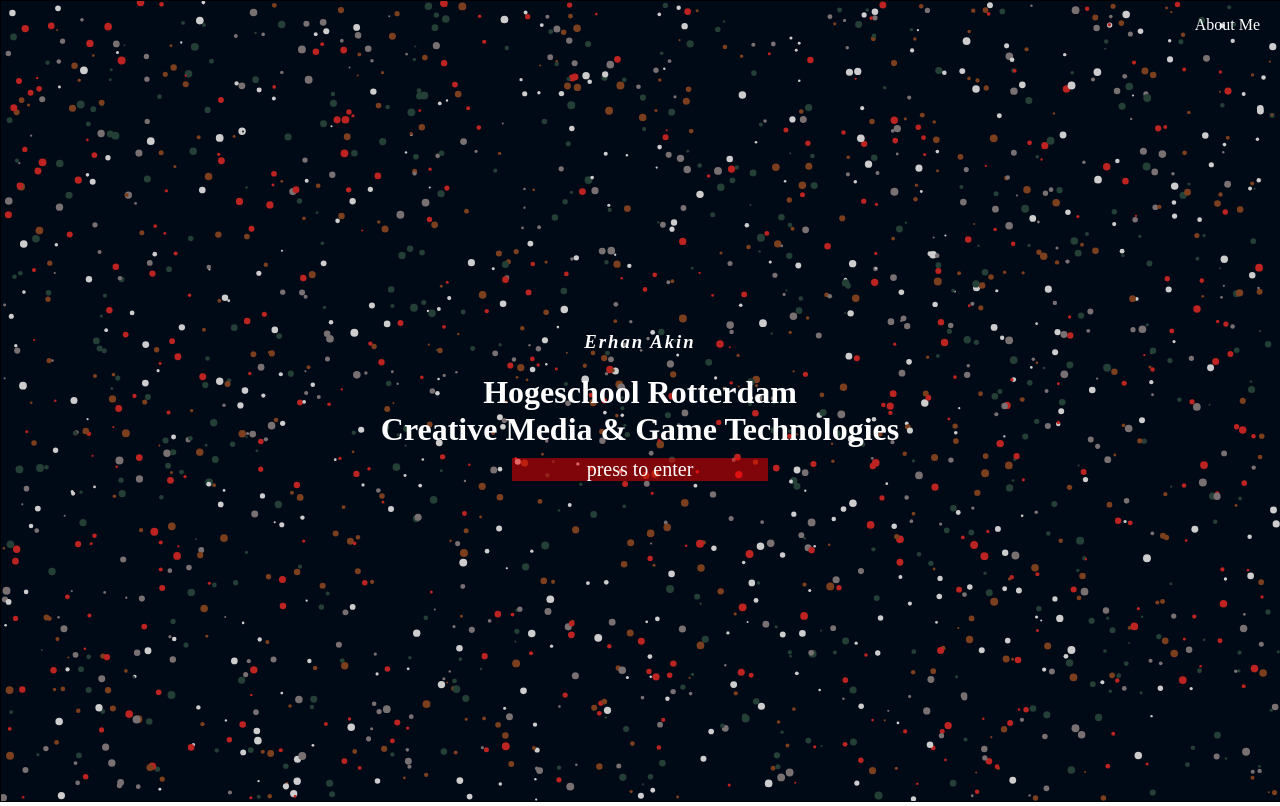
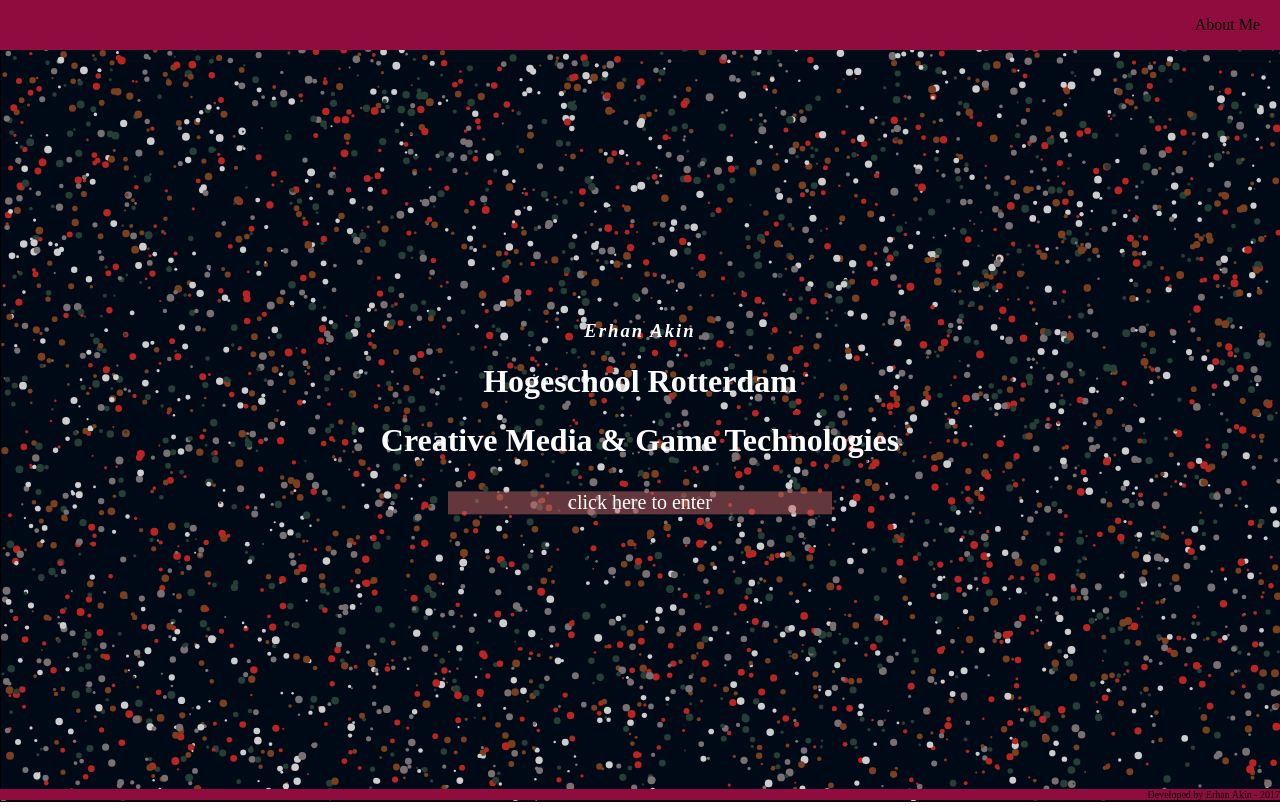
Before and after one commit to LazarusArms/ErhanAkinWebsitePortfolio, a plain HTML site: page docs/index.html in a window 1280 px wide. Drawn offline with Linux system fonts and the light colour scheme.

Commit message:
General Progress
Animation fade-in for website + increased bubble counter

```diff
--- a/docs/css/style.css
+++ b/docs/css/style.css
@@ -3,7 +3,46 @@
     font-size:20px;*/
     overflow:hidden;
     margin:0;
+
+    -webkit-animation: fadein 2s; /* Safari, Chrome and Opera > 12.1 */
+       -moz-animation: fadein 2s; /* Firefox < 16 */
+        -ms-animation: fadein 2s; /* Internet Explorer */
+         -o-animation: fadein 2s; /* Opera < 12.1 */
+            animation: fadein 2s;
+
 }
+
+
+
+@keyframes fadein {
+    from { opacity: 0; }
+    to   { opacity: 1; }
+}
+
+/* Firefox < 16 */
+@-moz-keyframes fadein {
+    from { opacity: 0; }
+    to   { opacity: 1; }
+}
+
+/* Safari, Chrome and Opera > 12.1 */
+@-webkit-keyframes fadein {
+    from { opacity: 0; }
+    to   { opacity: 1; }
+}
+
+/* Internet Explorer */
+@-ms-keyframes fadein {
+    from { opacity: 0; }
+    to   { opacity: 1; }
+}
+
+/* Opera < 12.1 */
+@-o-keyframes fadein {
+    from { opacity: 0; }
+    to   { opacity: 1; }
+}
+
 
 /*canvas a.k.a. animatie op de achtergrond.*/
 canvas {
@@ -16,12 +55,12 @@
     position: absolute;
     top: 0;
     /*transform: translateY(-50%);*/
-    color: #fff;
+    color: black;
     text-align: right;
     margin: 0 auto;
     right: 0;
     left: 0;
-    background: ;
+    background: #900C3F;
     /*height: auto;*/
 }
 
@@ -54,14 +93,15 @@
 .box {
     position: absolute;
     top: 100%;
-    transform: translateY(-50%);
+    transform: translateY(50%);
     color: #fff;
     text-align: center;
+    cursor: pointer;
     margin: 0 auto;
     right: 0;
     left: 0;
-    background: rgba(255, 0, 0, 0.5);
-    width: 20%;
+    background: rgba(200, 100, 100, 0.5);
+    width: 30%;
 }
 
 .button-enter {
@@ -75,3 +115,19 @@
     background: none;
 
 }
+
+
+.menu-bottom {
+    font-family: Futurist Fixed-width;
+    position: absolute;
+    bottom: 0;
+    /*transform: translateY(-50%);*/
+    color: black;
+    text-align: right;
+    font-size: 10px;
+    margin: 0 auto;
+    right: 0;
+    left: 0;
+    background: #900C3F;
+    /*height: auto;*/
+}
--- a/docs/index.html
+++ b/docs/index.html
@@ -2,32 +2,37 @@
 <html>
   <head>
     <meta name="viewport" content="width=device-width, initial-scale=1">
-    <title>TLE04 Website</title>
+    <title>Portfolio Website</title>
     <link rel="stylesheet" type="text/css" href="css/style.css">
   </head>
   <body>
+
       <div class="menu-top">
         <ol class="navlist">
             <li> About Me</li>
         </old>
-
-
       </div>
 
 
       <div class="intro-container">
           <h3 class="name-text"> Erhan Akin </h3>
           <h1> Hogeschool Rotterdam
-            <br>
+          </h1>
+          <h1>
                Creative Media & Game Technologies
           </h1>
           <div class="box">
             <form method="get" action="file:///Users/erhan/Documents/TLE04-WebsiteTypescript/docs/text.html">
-              <button class="button-enter" type="submit">press to enter</button>
+              <button class="button-enter" type="submit">click here to enter</button>
             </form>
           </div>
-    </div>
-    <canvas id='myCanvas'> </canvas>
+      </div>
+
+      <div class="menu-bottom">
+          <p1> Developed by Erhan Akin - 2017 </p1>
+      </div>
+
+      <canvas id='myCanvas'> </canvas>
     <script src="js/text.js"></script>
     <script src="js/canvas.js"></script>
   </body>
--- a/docs/js/canvas.js
+++ b/docs/js/canvas.js
@@ -159,7 +159,7 @@
 
     circleArray = [];
 
-    for (var i = 0; i < 2000; i++){
+    for (var i = 0; i < 5000; i++){
         var x = Math.random() * (innerWidth - radius * 2) + radius;
         var y = Math.random() * (innerHeight - radius * 2) + radius;
         var dx = (Math.random() - 0.5);
```
